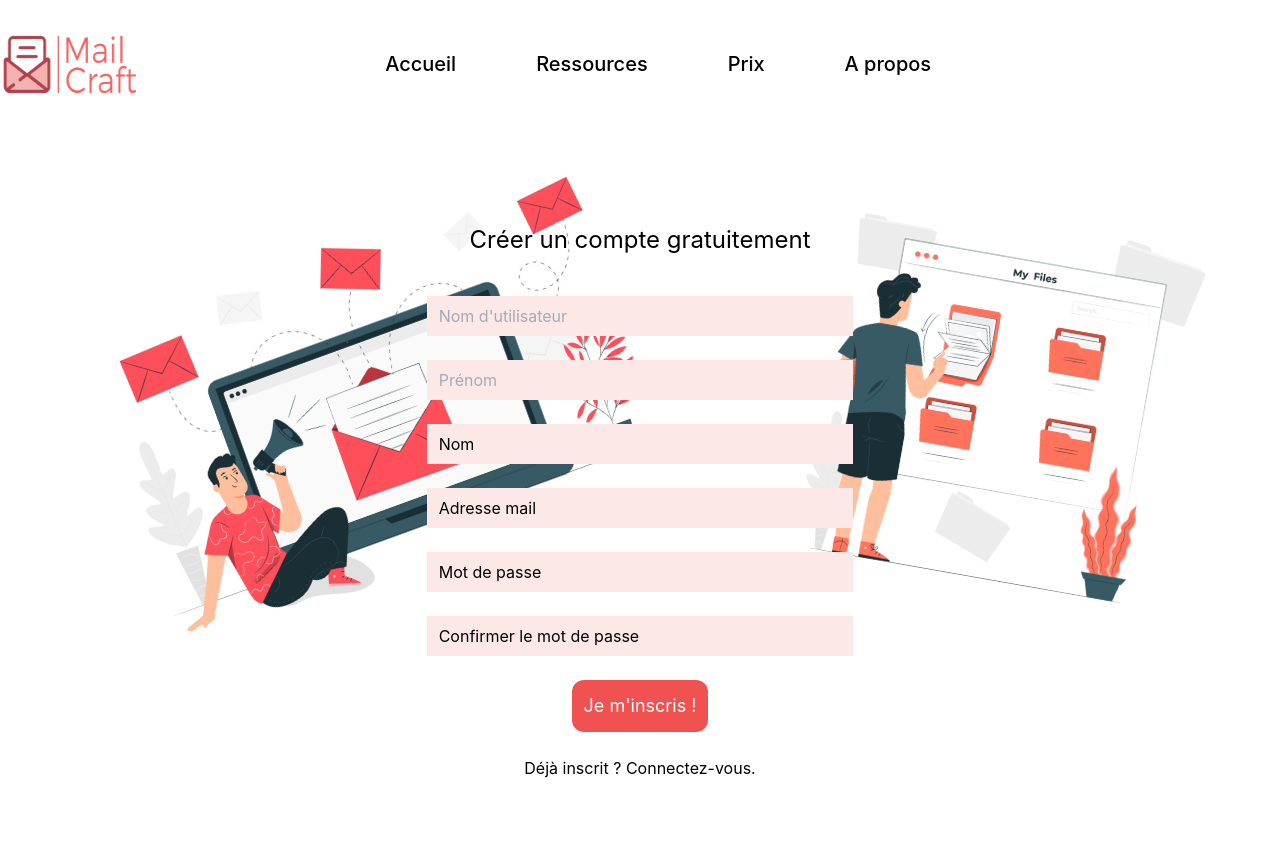
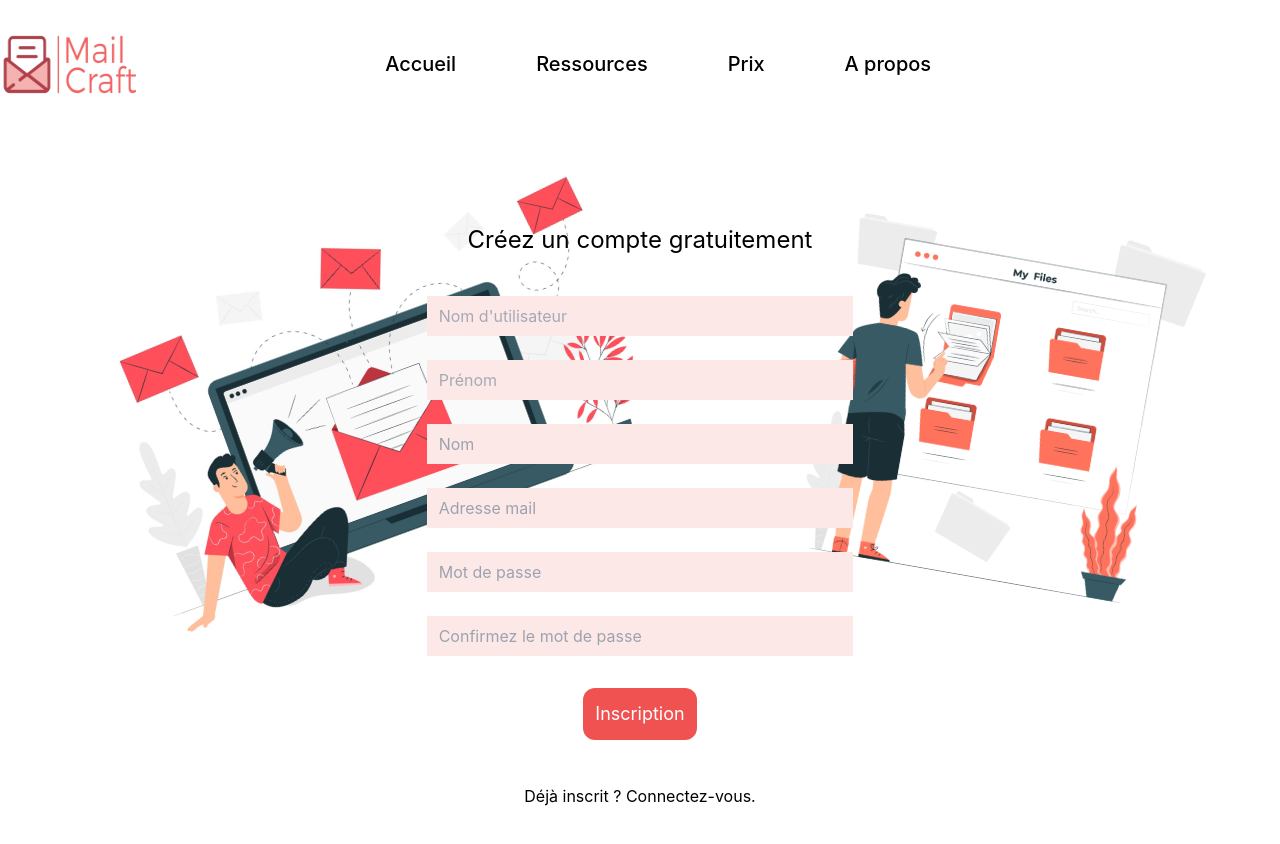
Before and after one commit to WildCodeSchool/2023-09-wns-blanc-mailcraft, a Next.js app in the folder frontend/: page /signUp in a window 1280 px wide. Shown: the top 844 px of the page. Built offline with nearby package versions, Linux system fonts and the light colour scheme.

Commit message:
corrigé style signUp form

```diff
--- a/frontend/src/components/SignUpForm.tsx
+++ b/frontend/src/components/SignUpForm.tsx
@@ -76,7 +76,7 @@ export default function SignupForm() {
         className="pt-6 w-full flex flex-col flex-wrap items-center"
         onSubmit={handleSubmit}
       >
-        <h2 className="text-2xl mb-10">Créer un compte gratuitement</h2>
+        <h2 className="text-2xl mb-10">Créez un compte gratuitement</h2>
         <div className="form-control w-full mb-6 flex justify-center">
           <input
             type="text"
@@ -84,7 +84,7 @@ export default function SignupForm() {
             id="pseudo"
             placeholder="Nom d'utilisateur"
             required
-            className="input input-bordered w-2/6 rounded-3xl bg-red-100 placeholder:text-gray-400 placeholder:opacity-90 border-0 pl-6"
+            className="input input-bordered border-2 border-red-300 w-2/6 rounded-3xl bg-red-100 placeholder:text-gray-400 placeholder:opacity-90 border-0 pl-6"
             onChange={(e) => handleInputChange(e)}
           />
         </div>
@@ -96,7 +96,7 @@ export default function SignupForm() {
             id="firstname"
             placeholder="Prénom"
             required
-            className="input input-bordered w-2/6 rounded-3xl bg-red-100 placeholder:text-gray-400 placeholder:opacity-90 border-0 pl-6"
+            className="input input-bordered border-2 border-red-300 w-2/6 rounded-3xl bg-red-100 placeholder:text-gray-400 placeholder:opacity-90 border-0 pl-6"
             onChange={(e) => handleInputChange(e)}
           />
         </div>
@@ -108,7 +108,7 @@ export default function SignupForm() {
             id="lastname"
             placeholder="Nom"
             required
-            className="input input-bordered w-2/6 rounded-3xl bg-red-100 placeholder:text-black border-0 pl-6"
+            className="input input-bordered border-2 border-red-300 w-2/6 rounded-3xl bg-red-100 placeholder:text-gray-400 border-0 pl-6"
             onChange={(e) => handleInputChange(e)}
           />
         </div>
@@ -120,7 +120,7 @@ export default function SignupForm() {
             id="email"
             placeholder="Adresse mail"
             required
-            className="input input-bordered w-2/6 rounded-3xl bg-red-100 placeholder:text-black border-0 pl-6"
+            className="input input-bordered border-2 border-red-300 w-2/6 rounded-3xl bg-red-100 placeholder:text-gray-400 border-0 pl-6"
             onChange={(e) => handleInputChange(e)}
           />
         </div>
@@ -132,7 +132,7 @@ export default function SignupForm() {
             id="password"
             placeholder="Mot de passe"
             required
-            className="input input-bordered w-2/6 rounded-3xl bg-red-100 placeholder:text-black border-0 pl-6"
+            className="input input-bordered border-2 border-red-300 w-2/6 rounded-3xl bg-red-100 placeholder:text-gray-400 border-0 pl-6"
             onChange={(e) => handleInputChange(e)}
           />
         </div>
@@ -142,18 +142,16 @@ export default function SignupForm() {
             type="password"
             name="password"
             id="password"
-            placeholder="Confirmer le mot de passe"
+            placeholder="Confirmez le mot de passe"
             required
-            className="input input-bordered w-2/6 rounded-3xl bg-red-100 placeholder:text-black border-0 pl-6"
+            className="input input-bordered border-2 border-red-300 w-2/6 rounded-3xl bg-red-100 placeholder:text-gray-400 border-0 pl-6"
           />
         </div>
         {<p className="text-red-500"></p>}
-        <div className="mb-6">
+        <div className="mb-6 mt-2">
           <RedButton
-            text="Je m'inscris !"
-            color="red-500"
+            text="Inscription"
             padding={"p-3"}
-            shadow="0"
             isBold={false}
             size={"lg"}
             link={"/"}
@@ -161,7 +159,7 @@ export default function SignupForm() {
           />
         </div>
       </form>
-      <div className="flex items-center">
+      <div className="flex items-center hover:underline mt-5">
         <Link href="/signIn">Déjà inscrit ? Connectez-vous.</Link>
       </div>
       <div className="absolute z-[-1] bottom-25 left-20 transform rotate-[-20deg]">
```
